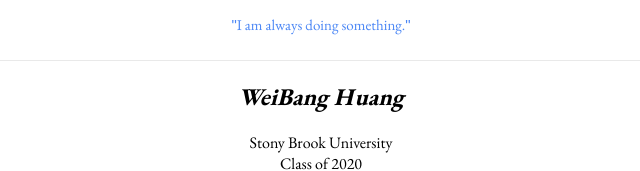
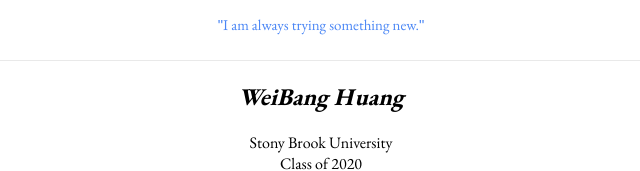
Before and after one commit to weibanghuang/weibang, a plain HTML site: page index.html in a window 1280 px wide. Shown: the part 336-507 px from the top of the page, 319-959 px from the left. Drawn offline with Linux system fonts and the light colour scheme.

Commit message:
Update index.html

```diff
--- a/index.html
+++ b/index.html
@@ -286,7 +286,7 @@
 	</div>
 </div>
 
-<button class="collapsible">"<span style="font-family: EB Garamond;">I am always doing something.</span>"</button>
+<button class="collapsible">"<span style="font-family: EB Garamond;">I am always trying something new.</span>"</button>
 
 
 <div class="content">
```
